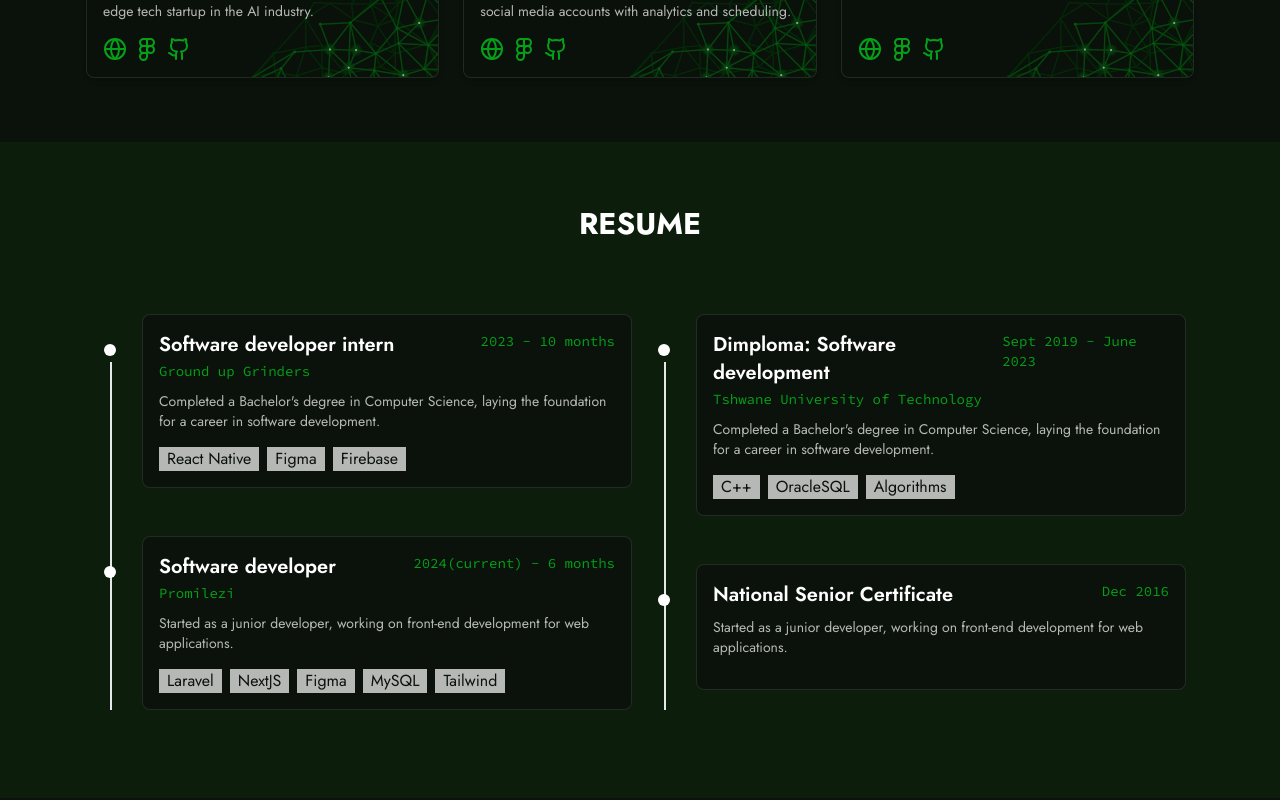
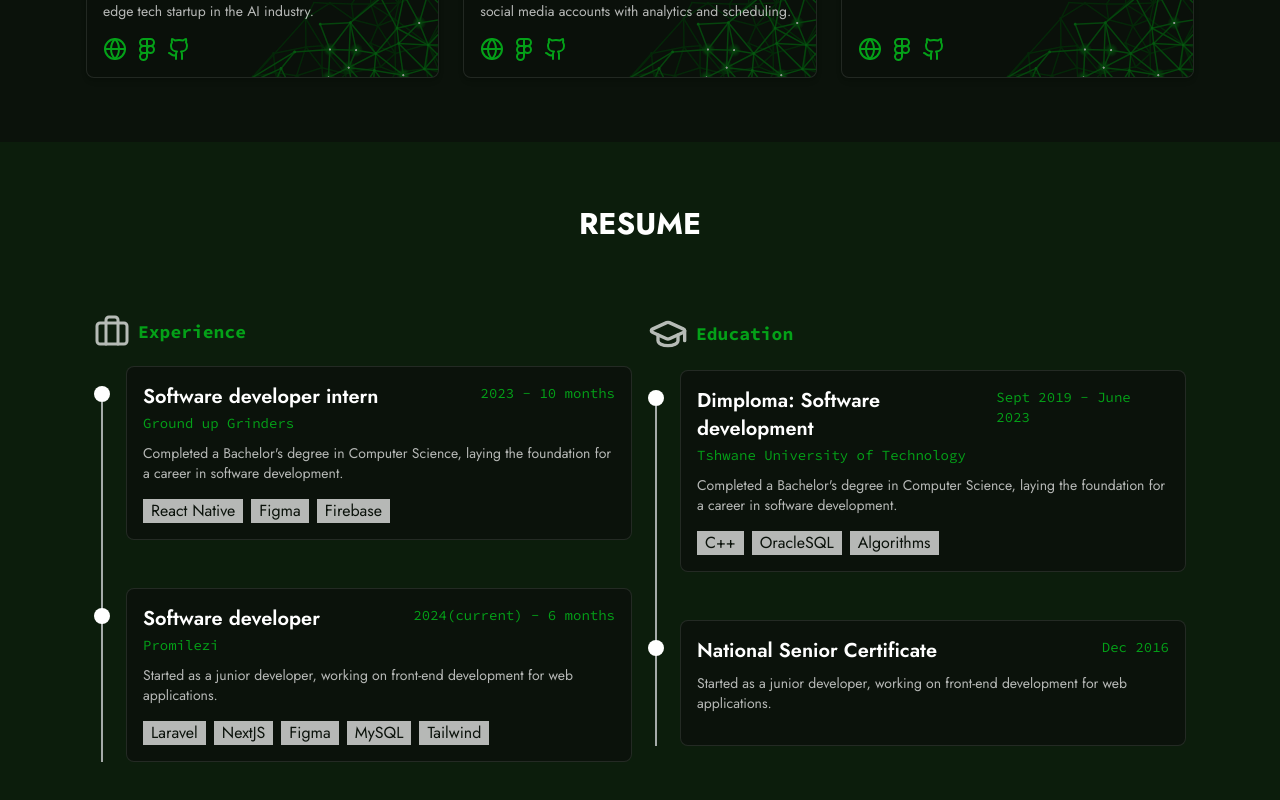
Before and after one commit to Tshabalala-Thabo/portfolio, a React (Create React App) app: page / in a window 1280 px wide. Shown: the part 3213-4013 px from the top of the page. Built offline with nearby package versions, Linux system fonts and the light colour scheme.

Commit message:
FIX: Improve the resume section layout

```diff
--- a/src/App.js
+++ b/src/App.js
@@ -3,7 +3,7 @@ import BurgerMenu from './BurgerMenu';
 import { Tab } from '@headlessui/react'
 import { useState } from 'react';
 import { motion, AnimatePresence } from 'framer-motion'
-import { Code, Palette, Globe, Zap, Server, Database, Terminal, Cpu, Figma, PenTool, TableProperties, BarChart, Github } from 'lucide-react'
+import { Code, Palette, Globe, Zap, Server, Database, Terminal, Cpu, Figma, PenTool, TableProperties, BarChart, Github, GraduationCap, Briefcase, GraduationCapIcon } from 'lucide-react'
 
 export function Component() {
   const cardData = [
@@ -282,13 +282,18 @@ function Resume() {
     <section className="py-16 px-4 bg-primary-100 ">
       <h2 className="text-3xl text-white font-bold text-center mb-12">RESUME</h2>
       <div className="container mx-auto p-6">
-        <div className="flex flex-col md:flex-row space-y-4 md:space-y-0 md:space-x-4">
+        <div className="flex flex-col md:flex-row space-y-12 md:space-y-0 md:space-x-4">
+          <div>
+            <div className="flex mb-4 items-center space-x-2">
+              <Briefcase className="size-9 text-white opacity-70" />
+              <h2 className="text-lg font-bold text-primary font-source-code-pro">Experience</h2>
+            </div>
             <div className="relative">
-          <div className="absolute left-4 top-12 bottom-0 w-0.5 bg-gray-200"></div>
+              <div className="absolute left-[7px] opacity-70 top-9 bottom-0 w-0.5 bg-gray-200"></div>
               <div className="space-y-12">
                 {experienceEvents.map((event, index) => (
-              <div key={index} className="relative pl-12">
-                <div className="absolute left-0 top-5 w-8 h-8  rounded-full flex items-center justify-center">
+                  <div key={index} className="relative pl-8">
+                    <div className="absolute left-0 top-5 w-4 h-4 bg-white rounded-full flex items-center justify-center">
                       <div className="w-3 h-3 bg-white rounded-full"></div>
                     </div>
                     <div className="bg-primary-200 border rounded-lg border-white border-opacity-10 text-white">
@@ -310,12 +315,19 @@ function Resume() {
                 ))}
               </div>
             </div>
+          </div>
+
+          <div>
+            <div className="flex mb-4 items-center space-x-2">
+              <GraduationCapIcon className="size-10 text-white opacity-70" />
+              <h2 className="text-lg font-bold text-primary font-source-code-pro">Education</h2>
+            </div>
             <div className="relative">
-          <div className="absolute left-4 top-12 bottom-0 w-0.5 bg-gray-200"></div>
+            <div className="absolute left-[7px] opacity-70 top-9 bottom-0 w-0.5 bg-gray-200"></div>
             <div className="space-y-12">
                 {educationEvents.map((event, index) => (
-              <div key={index} className="relative pl-12">
-                <div className="absolute left-0 top-5 w-8 h-8 rounded-full flex items-center justify-center">
+                  <div key={index} className="relative pl-8">
+                    <div className="absolute left-0 top-5 w-4 h-4 bg-white rounded-full flex items-center justify-center">
                     <div className="w-3 h-3 bg-white rounded-full"></div>
                     </div>
                     <div className="bg-primary-200 border rounded-lg border-white border-opacity-10 text-white">
@@ -339,7 +351,8 @@ function Resume() {
             </div>
           </div>
         </div>
-    </section>
+      </div>
+    </section >
   )
 }
 
```
Lines whose indentation alone changed are shown as unchanged.
